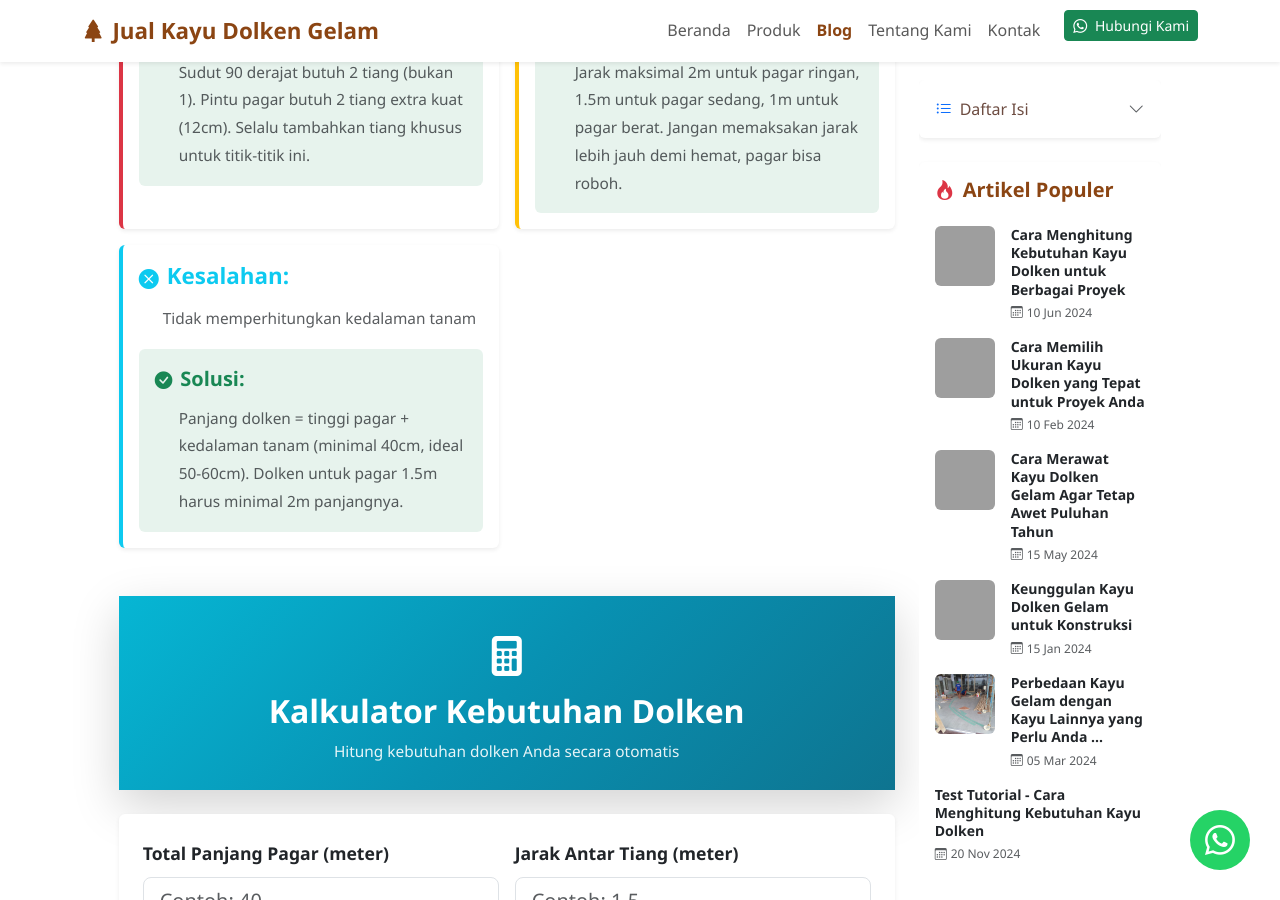
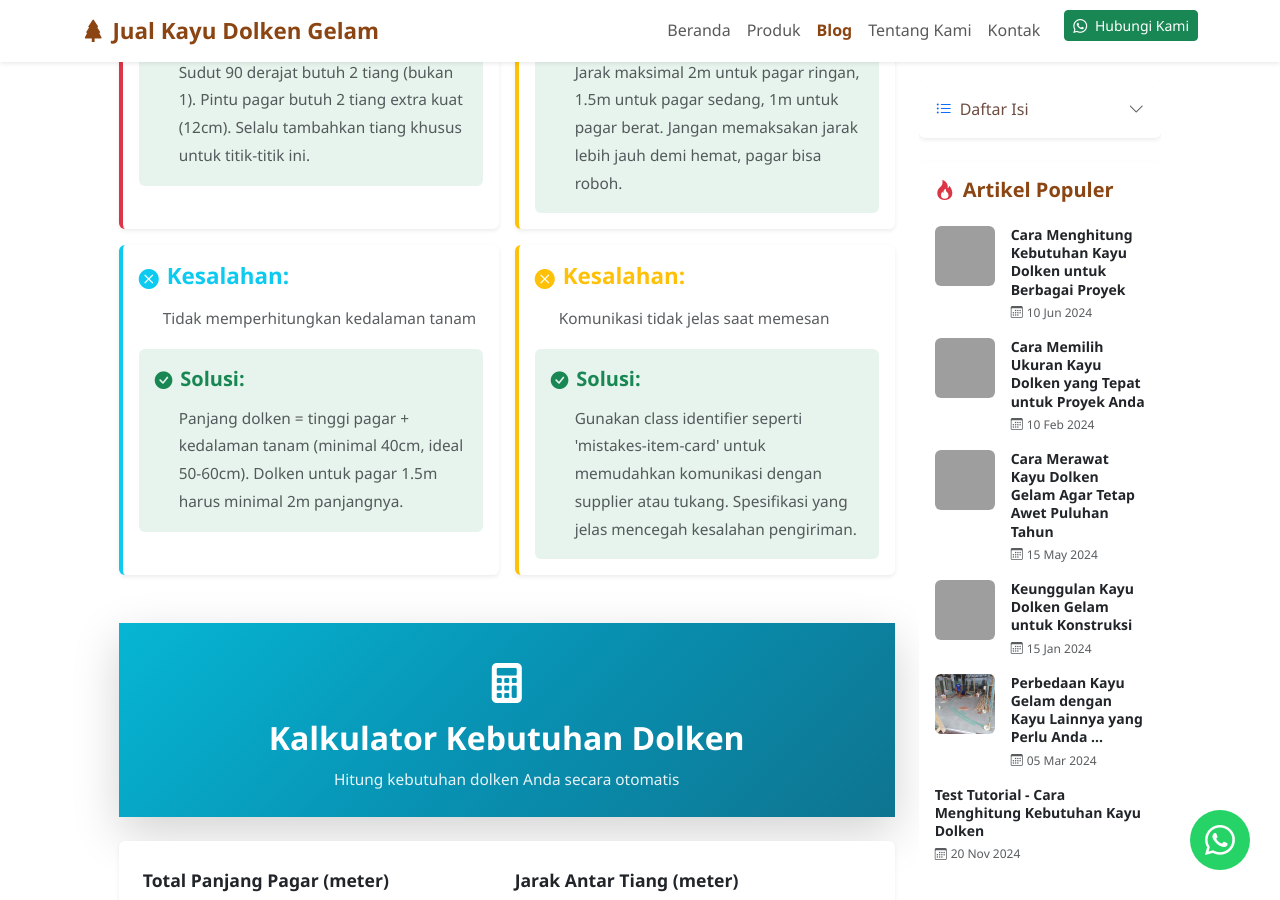
Before and after one commit to jualkayudolkengelam/jualkayudolkengelam.github.io, a Jekyll site: the page built from _posts/2024-11-20-test-tutorial-template.md, in a window 1280 px wide and 900 px high, scrolled down 6728 px, cut to the strip 0-900 px from the top of the window. Built offline with Jekyll 4.4.1, drawn with Linux system fonts in a browser that asks for light colours; grey boxes are pictures that could not be loaded.

Commit message:
feat: Add 4th common mistake item for balanced grid layout
Changes:
- Add 4th item to common_mistakes in template (2x2 grid balance)
- Add example mistake about communication clarity in test post
- Update template documentation with note about 4 items recommendation
- Fix field name from icon/color to severity for consistency

Layout improvement: 4 items creates balanced 2 rows × 2 columns display
instead of unbalanced 3 items (2+1 layout)

🤖 Generated with [Claude Code](https://claude.com/claude-code)

Co-Authored-By: Claude <noreply@anthropic.com>

```diff
--- a/_posts/2024-11-20-test-tutorial-template.md
+++ b/_posts/2024-11-20-test-tutorial-template.md
@@ -224,6 +224,10 @@ common_mistakes:
     solution: "Panjang dolken = tinggi pagar + kedalaman tanam (minimal 40cm, ideal 50-60cm). Dolken untuk pagar 1.5m harus minimal 2m panjangnya."
     severity: "info"
 
+  - mistake: "Komunikasi tidak jelas saat memesan"
+    solution: "Gunakan class identifier seperti 'mistakes-item-card' untuk memudahkan komunikasi dengan supplier atau tukang. Spesifikasi yang jelas mencegah kesalahan pengiriman."
+    severity: "warning"
+
 # Calculator
 calculator:
   show: true
```
Also changed, not shown: TEMPLATES/TEMPLATE--post-tutorial.md (+9 -7 lines).
